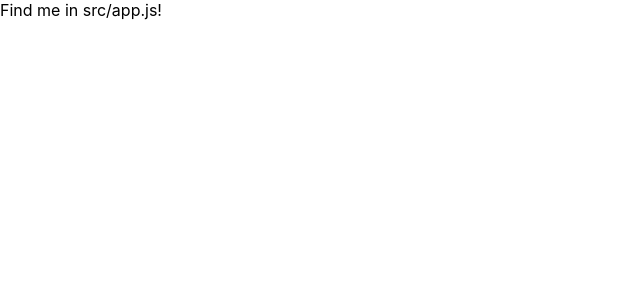
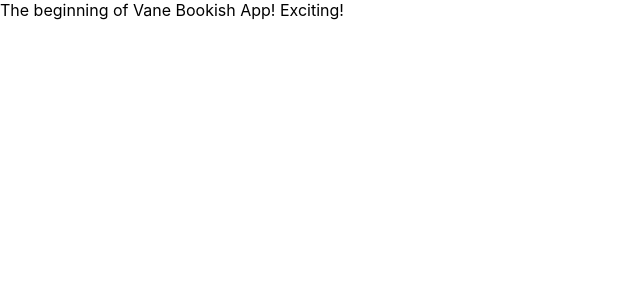
Before and after one commit to VanessaSue27/vane-bookish-api-frontend, a React (Create React App) app: page / in a window 1280 px wide. Shown: the top 300 px of the page, without its empty margins (0-640 px from the left). Built offline with nearby package versions, Linux system fonts and the light colour scheme.

Commit message:
Initial commit: Got setup working

```diff
--- a/public/index.html
+++ b/public/index.html
@@ -13,7 +13,7 @@
       work correctly both with client-side routing and a non-root public URL.
       Learn how to configure a non-root public URL by running `npm run build`.
     -->
-    <title>Technigo React App</title>
+    <title>Vane Bookish App</title>
   </head>
 
   <body>
--- a/src/App.js
+++ b/src/App.js
@@ -1,9 +1,9 @@
-import React from 'react'
+import React from 'react';
 
 export const App = () => {
   return (
     <div>
-      Find me in src/app.js!
+      The beginning of Vane Bookish App! Exciting!
     </div>
-  )
-}
+  );
+};
```
Also changed, not shown: package.json (+12 -10 lines), src/index.js (+5 -5 lines), 1 other file (tests, documents, lock files or other folders).
